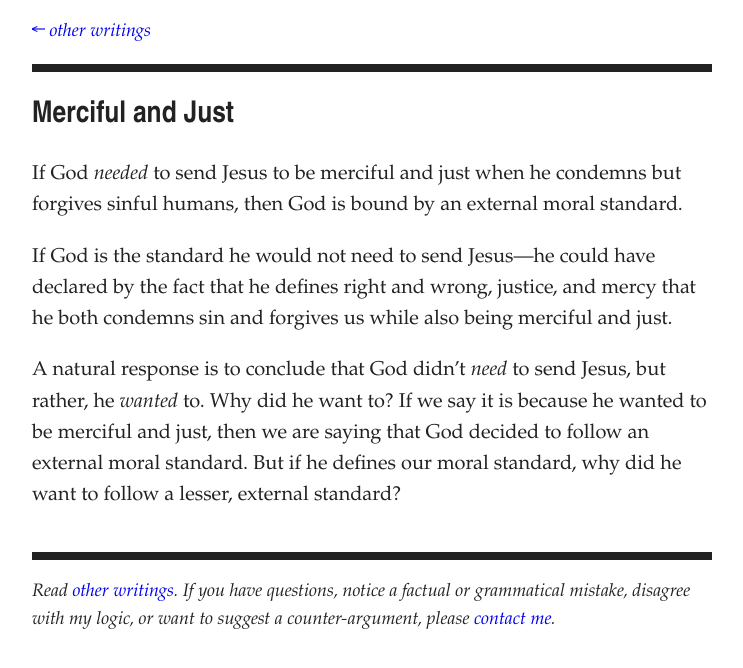
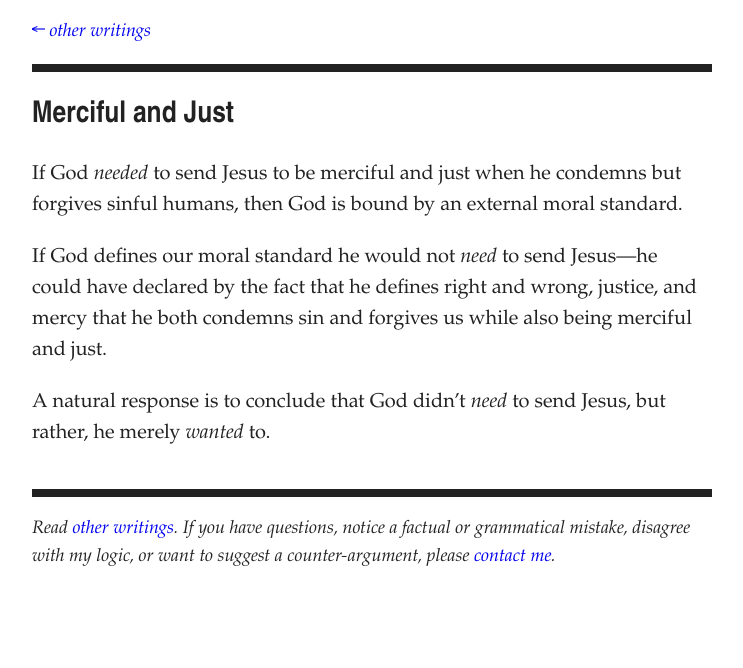
Before and after one commit to artsandmetaphysics/goodlifeodyssey, a Jekyll site: the page built from _documents/merciful-and-just.md, in a window 1280 px wide. Shown: the top 668 px of the page, without its empty margins (268-1011 px from the left). Built offline with Jekyll 4.4.1, drawn with Linux system fonts in a browser that asks for light colours.

Commit message:
Simplify essay

```diff
--- a/_documents/merciful-and-just.md
+++ b/_documents/merciful-and-just.md
@@ -10,6 +10,6 @@ order: 101
 
 If God _needed_ to send Jesus to be merciful and just when he condemns but forgives sinful humans, then God is bound by an external moral standard.
 
-If God is the standard he would not need to send Jesus—he could have declared by the fact that he defines right and wrong, justice, and mercy that he both condemns sin and forgives us while also being merciful and just.
+If God defines our moral standard he would not _need_ to send Jesus—he could have declared by the fact that he defines right and wrong, justice, and mercy that he both condemns sin and forgives us while also being merciful and just.
 
-A natural response is to conclude that God didn’t _need_ to send Jesus, but rather, he _wanted_ to.  Why did he want to?  If we say it is because he wanted to be merciful and just, then we are saying that God decided to follow an external moral standard.  But if he defines our moral standard, why did he want to follow a lesser, external standard?
+A natural response is to conclude that God didn’t _need_ to send Jesus, but rather, he merely _wanted_ to.
```
Also changed, not shown: documents/merciful-and-just.md (+2 -2 lines).
